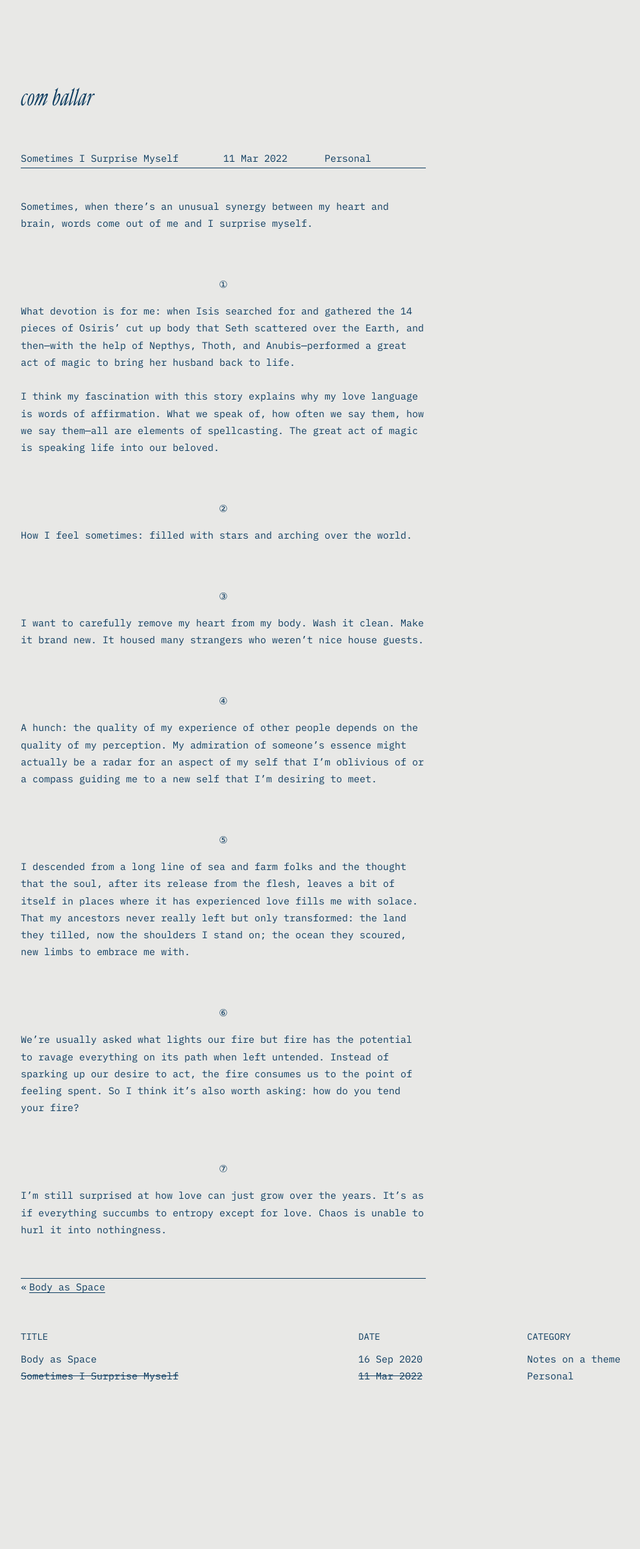
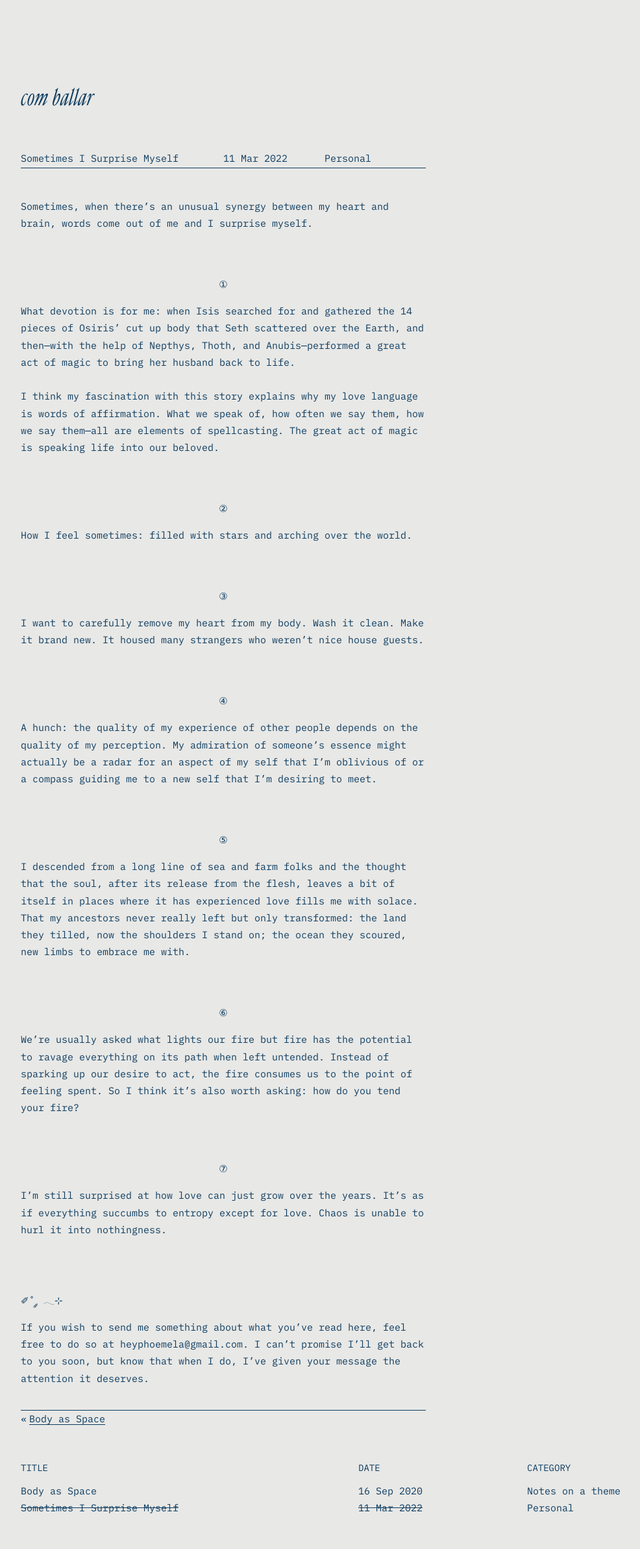
Before and after one commit to comballar/comballar.github.io, a Jekyll site: the page built from _posts/2022-03-11-sometimes-i-surprise-myself.md, in a window 1280 px wide. Shown: the whole page at 65% size, without its empty margins (88-1074 px from the left). Built offline with Jekyll 4.4.1, drawn with Linux system fonts in a browser that asks for light colours; before the commit the page ends 2182 px from its top, so only the background shows below that.

Commit message:
Update post.html

```diff
--- a/_layouts/post.html
+++ b/_layouts/post.html
@@ -20,6 +20,9 @@
 
         <div class="post__body">
           {{ content }}
+          <br>
+          <p>✐˚ ༘ 𓂃⊹</p>
+          <p>If you wish to send me something about what you’ve read here, feel free to do so at heyphoemela@gmail.com. I can’t promise I’ll get back to you soon, but know that when I do, I’ve given your message the attention it deserves.</p>
         </div>
 
         {% if site.prev-next %}
```
